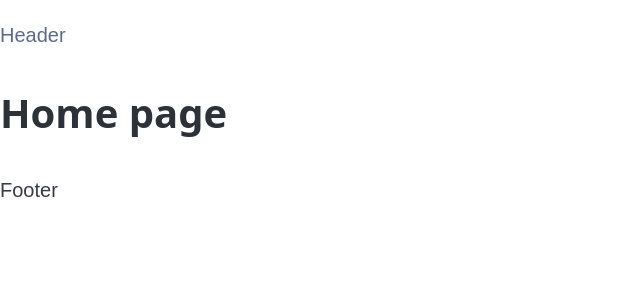
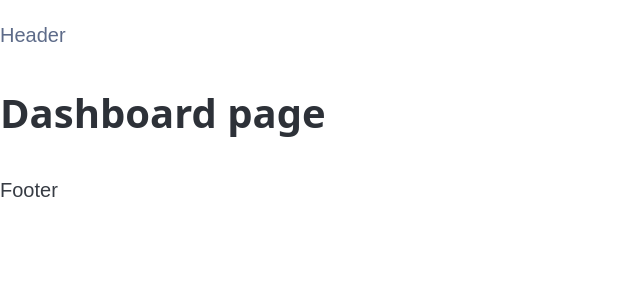
Before and after one commit to prodjohnper/octo-app, a Next.js app: page / in a window 1280 px wide. Shown: the top 300 px of the page, without its empty margins (0-640 px from the left). Built offline with nearby package versions, Linux system fonts and the light colour scheme.

Commit message:
Update - Reformated root route for dashboard implementation

```diff
--- a/src/app/page.tsx
+++ b/src/app/page.tsx
@@ -1,7 +1,7 @@
 const Home = () => {
   return (
     <main className="p-5">
-      <h1>Home page</h1>
+      <h1>Dashboard page</h1>
     </main>
   );
 };
```
